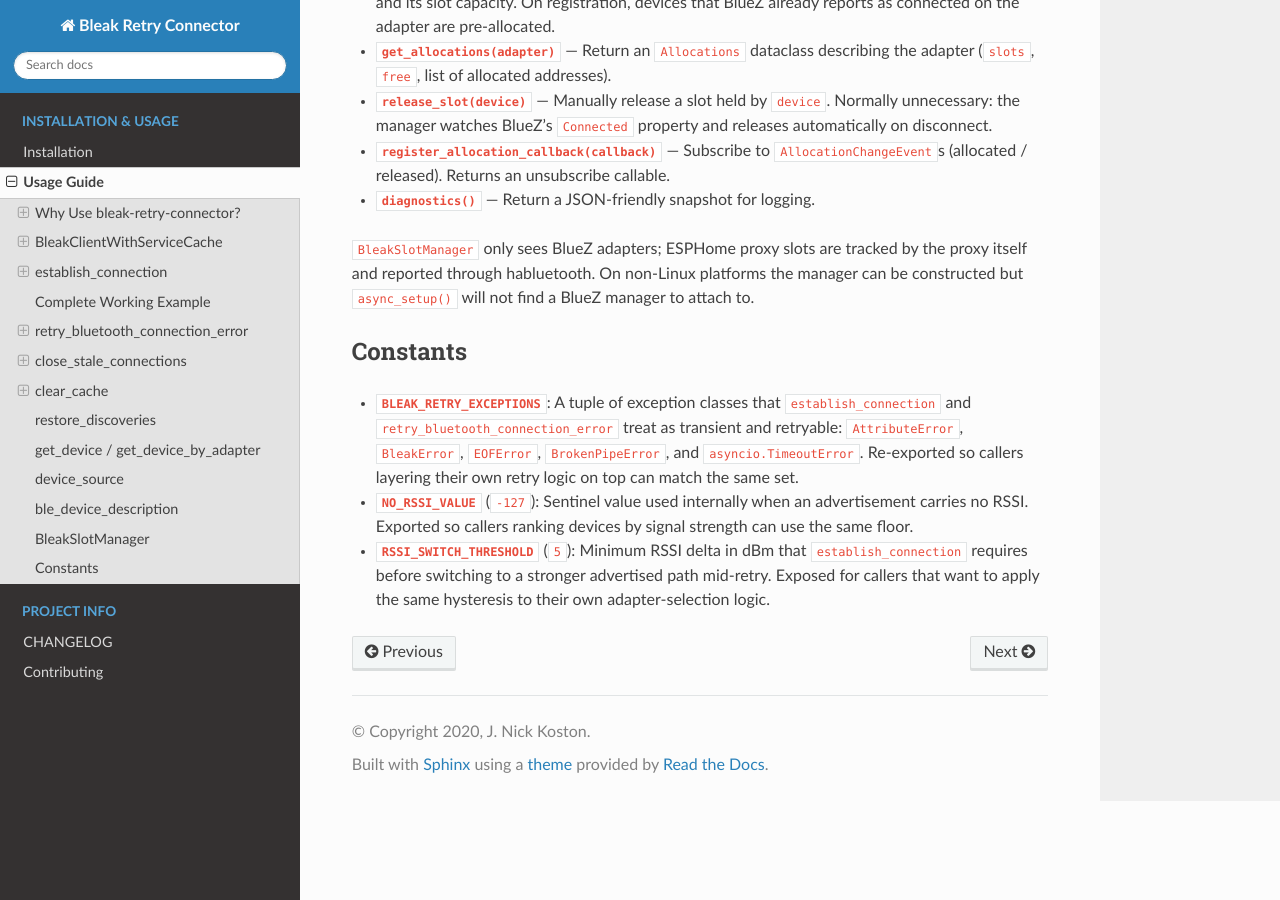
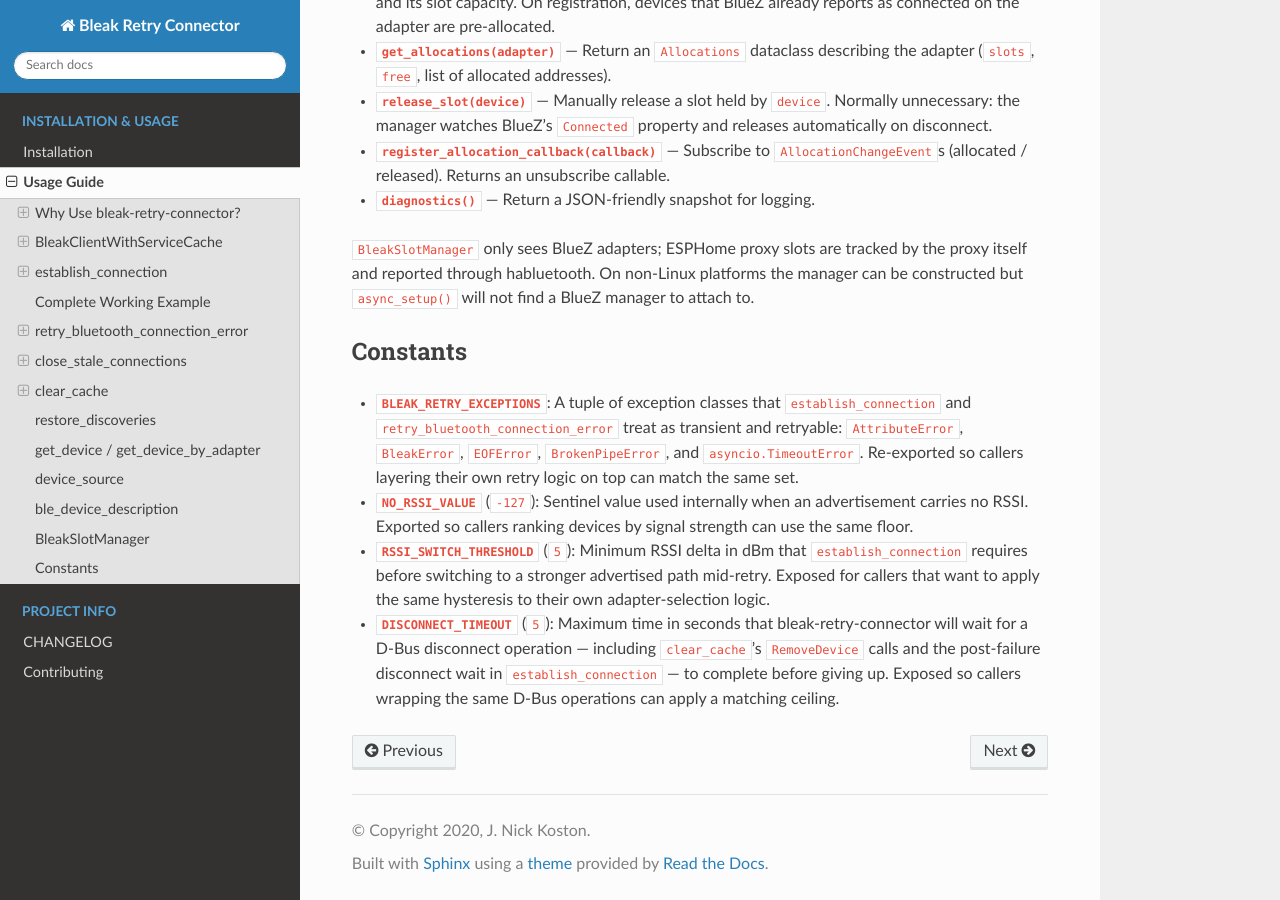
Before and after one commit to Bluetooth-Devices/bleak-retry-connector, a Sphinx documentation site: the page built from docs/source/usage.md, in a window 1280 px wide and 900 px high, scrolled down 13464 px. Built offline with Sphinx 7.4.7 and the Read the Docs theme 3.1.0, drawn with Linux system fonts in a browser that asks for light colours.

Commit message:
docs: document DISCONNECT_TIMEOUT in Constants section
DISCONNECT_TIMEOUT is exported in __all__ but was the only entry missing
from the Constants section of docs/source/usage.md. Same bidirectional-
audit pattern as PR #278.

Co-Authored-By: Claude Opus 4.7 (1M context) <noreply@anthropic.com>

```diff
--- a/docs/source/usage.md
+++ b/docs/source/usage.md
@@ -715,3 +715,10 @@ manager to attach to.
   `establish_connection` requires before switching to a stronger advertised
   path mid-retry. Exposed for callers that want to apply the same hysteresis
   to their own adapter-selection logic.
+
+- **`DISCONNECT_TIMEOUT`** (`5`): Maximum time in seconds that
+  bleak-retry-connector will wait for a D-Bus disconnect operation —
+  including `clear_cache`'s `RemoveDevice` calls and the post-failure
+  disconnect wait in `establish_connection` — to complete before giving up.
+  Exposed so callers wrapping the same D-Bus operations can apply a matching
+  ceiling.
```
